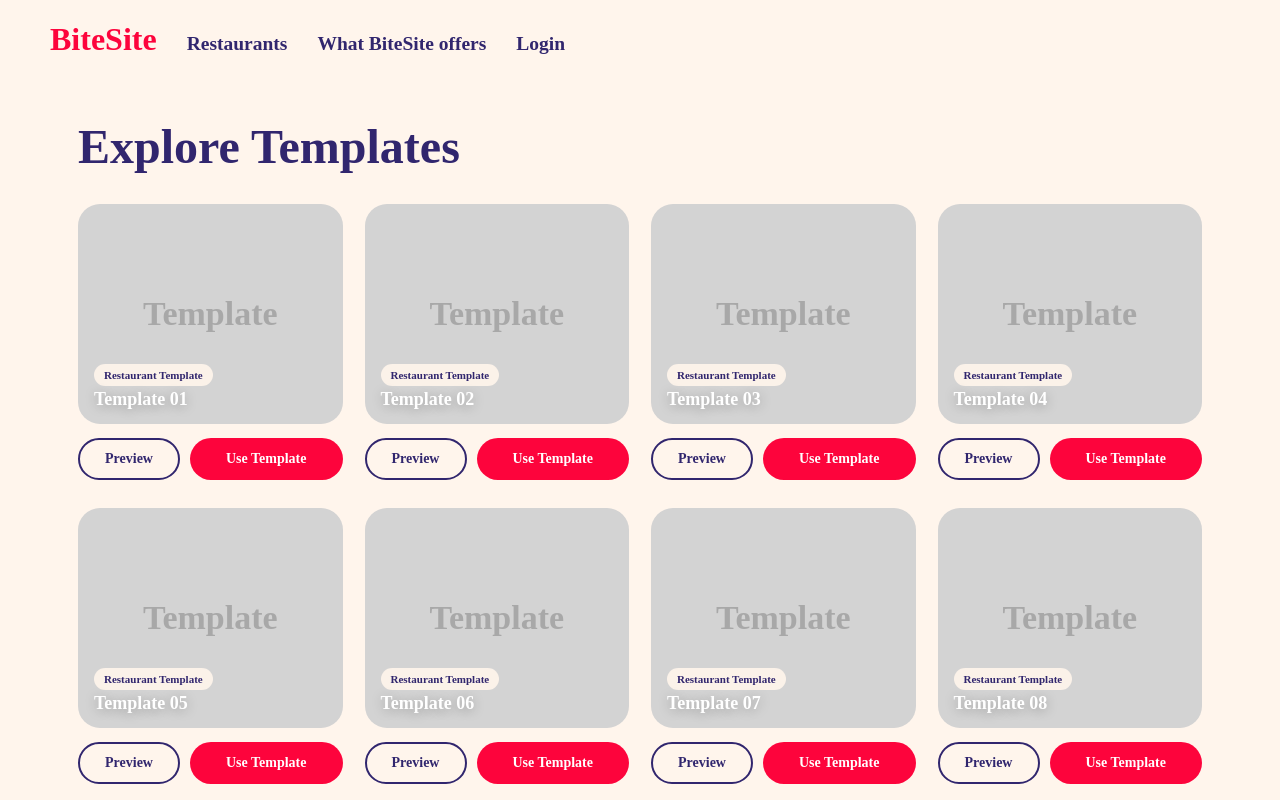
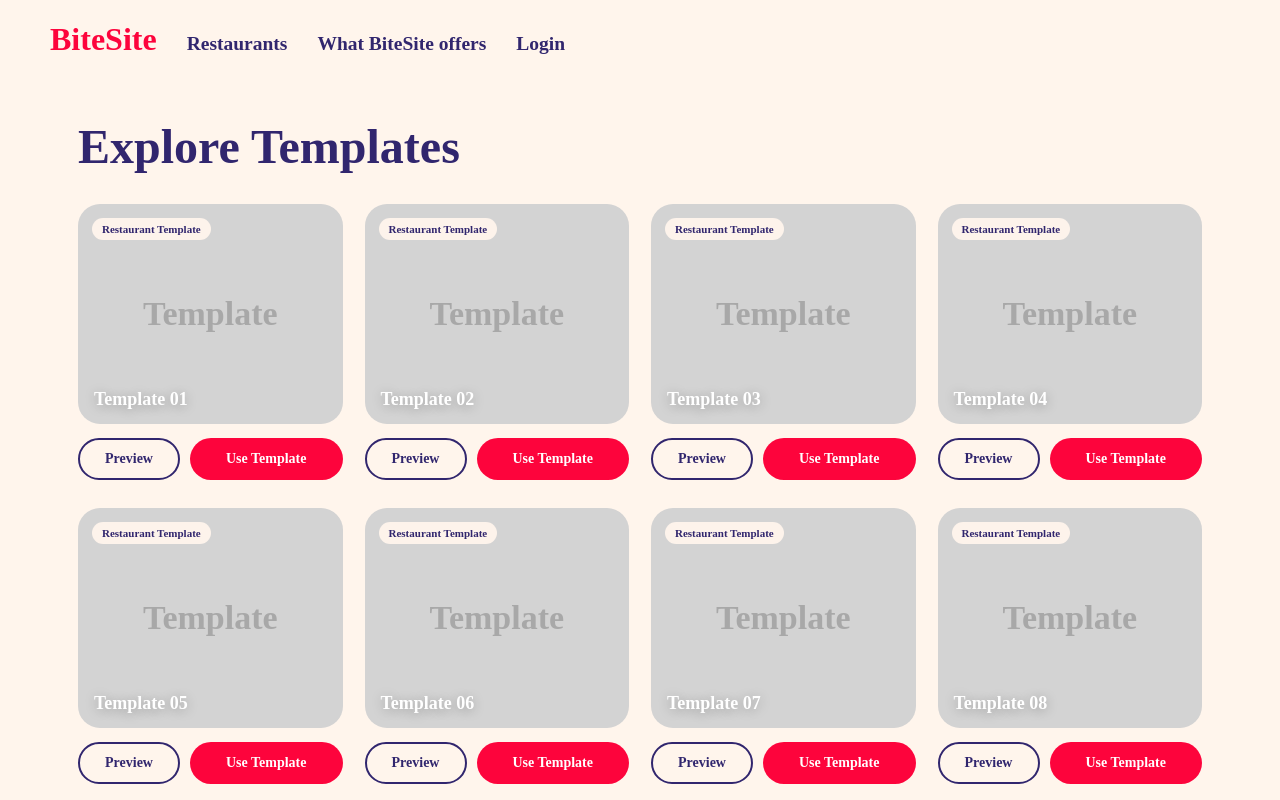
Before and after one commit to davide-muzzi/BiteSite, a Vue app in the folder Frontend/: page /templates in a window 1280 px wide. Shown: the top 800 px of the page. Built offline with nearby package versions, Linux system fonts and the light colour scheme; a web font is replaced by a local one.

Commit message:
style(templates): move category tags to top left of template card

```diff
--- a/Frontend/src/views/TemplatesView.vue
+++ b/Frontend/src/views/TemplatesView.vue
@@ -38,12 +38,19 @@ function handleUseClick(template) {
                 <article v-for="template in templates" :key="template.id" class="template-card"
                     @click="handleTemplateClick(template)">
                     <div class="template-thumbnail">
-                        <div class="template-placeholder">Template</div>
+
+                        <div class="template-placeholder">
+                            Template
+                        </div>
+
+                        <span class="category">
+                            {{ template.category }}
+                        </span>
 
                         <div class="thumbnail-overlay">
-                            <span class="category">{{ template.category }}</span>
                             <h2>{{ template.name }}</h2>
                         </div>
+
                     </div>
 
                     <div class="template-card-footer">
@@ -135,17 +142,19 @@ function handleUseClick(template) {
     left: 16px;
     right: 16px;
     bottom: 14px;
-    display: flex;
-    flex-direction: column;
-    gap: 3px;
 }
 
 .category {
-    width: fit-content;
+    position: absolute;
+    top: 14px;
+    left: 14px;
+
     padding: 5px 10px;
     border-radius: 999px;
-    background: rgba(255, 245, 236, 0.9);
+
+    background: rgba(255, 245, 236, 0.95);
     color: var(--font-color-dark-blue);
+
     font-size: 11px;
     font-weight: 700;
 }
```
